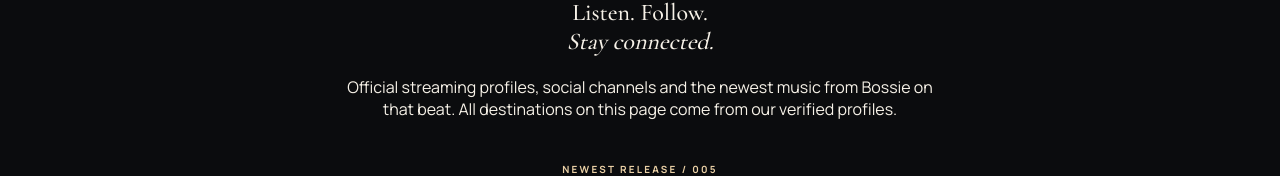
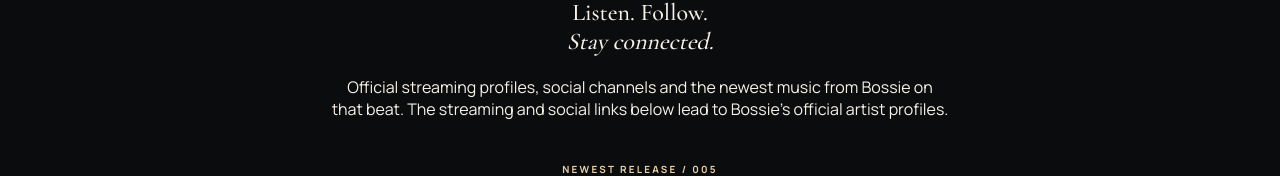
Before and after one commit to mvandenboslfgx/Bossie-on-that-beat, a Next.js app: page /links in a window 1280 px wide. Shown: the part 284-460 px from the top of the page. Built offline with nearby package versions, Linux system fonts and the light colour scheme.

Commit message:
copy: distinguish official artist profiles from internal website destinations

```diff
--- a/app/links/page.tsx
+++ b/app/links/page.tsx
@@ -29,7 +29,7 @@ export default async function LinksPage() {
         <header className="links-hub-intro">
           <p className="studio-kicker">OFFICIAL ARTIST LINKS</p>
           <h1 id="links-page-heading">Listen. Follow.<br /><em>Stay connected.</em></h1>
-          <p>Official streaming profiles, social channels and the newest music from Bossie on that beat. All destinations on this page come from our verified profiles.</p>
+          <p>Official streaming profiles, social channels and the newest music from Bossie on that beat. The streaming and social links below lead to Bossie’s official artist profiles.</p>
         </header>
 
         {latest && (
```
